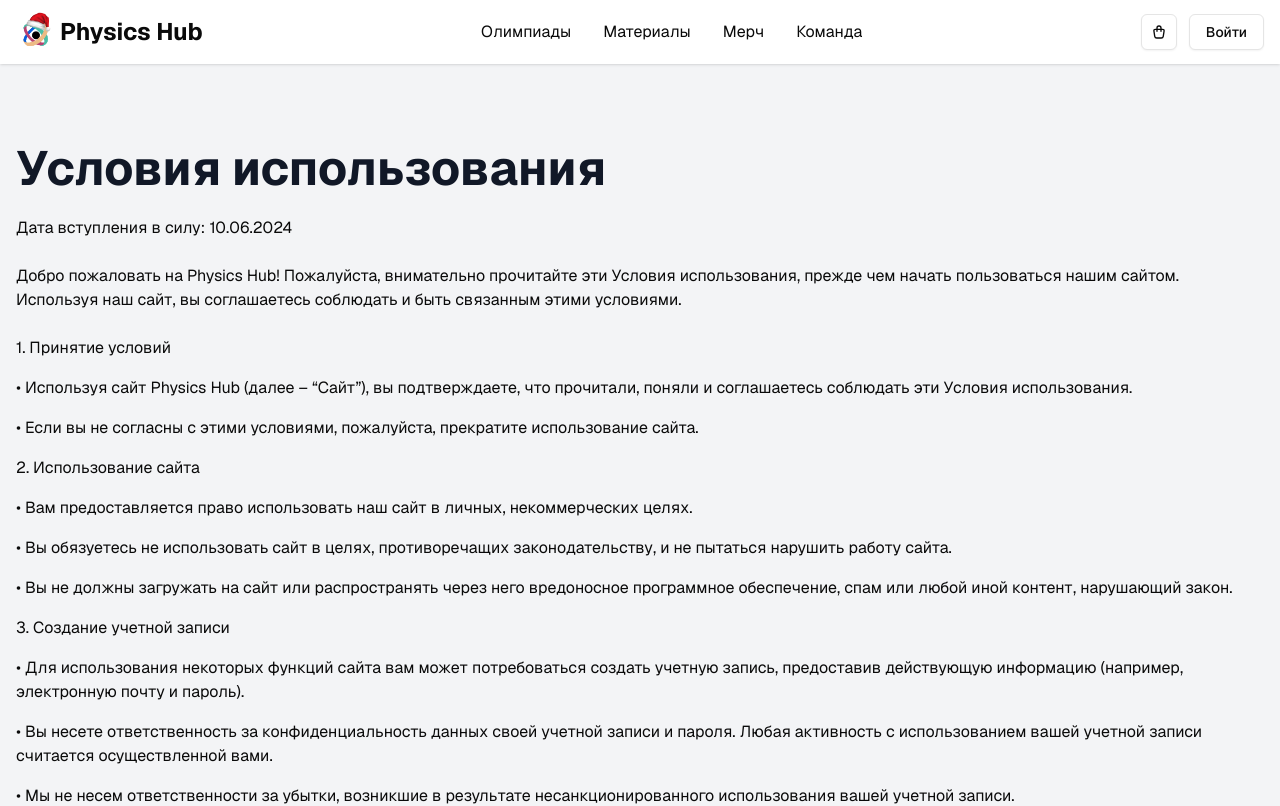
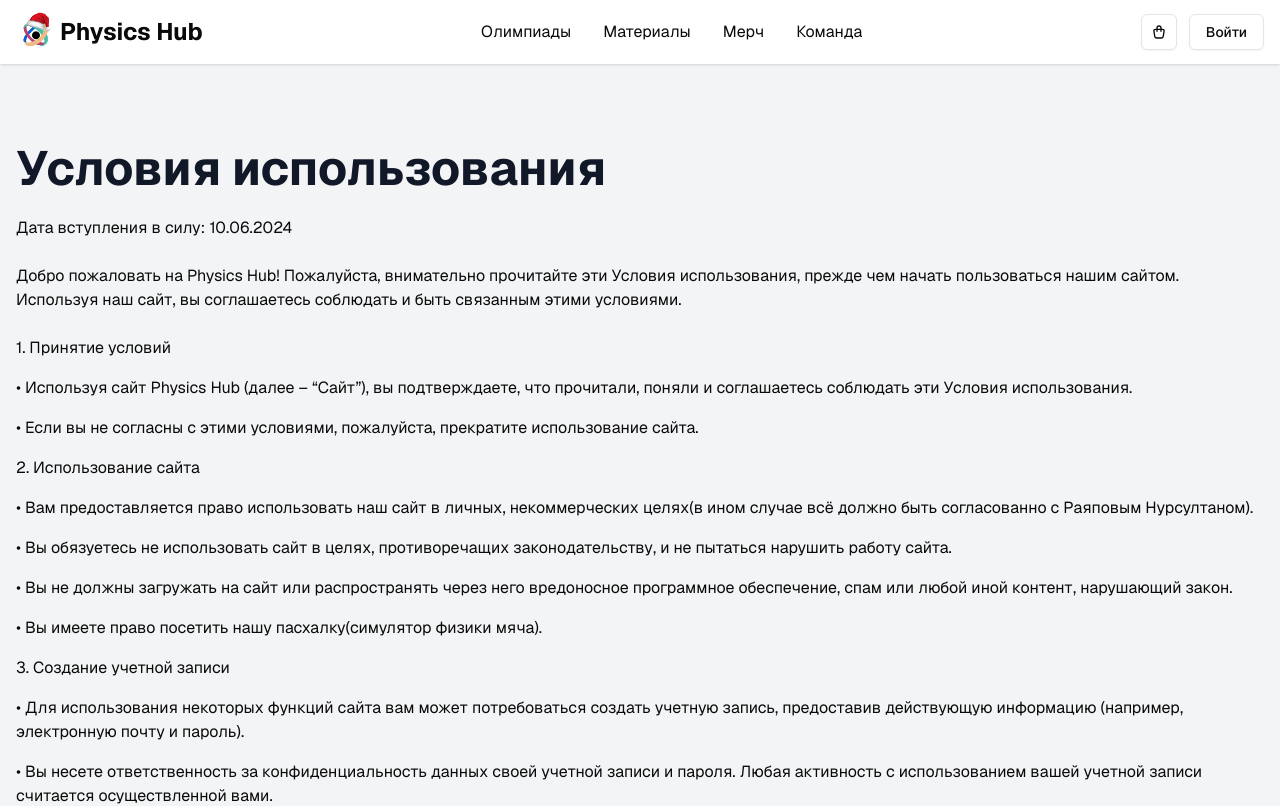
Before and after one commit to SabyrAlymbekov/PhysicsHub, a Next.js app: page /terms-of-service in a window 1280 px wide. Shown: the top 806 px of the page. Built offline with nearby package versions, Linux system fonts and the light colour scheme; no server answers.

Commit message:
Update page.tsx

```diff
--- a/app/(root)/terms-of-service/page.tsx
+++ b/app/(root)/terms-of-service/page.tsx
@@ -29,13 +29,17 @@ const TermsOfPolicy = () => {
 
                     <li>2. Использование сайта</li>
                     <ul className="flex flex-col gap-4">
-                        <li>• Вам предоставляется право использовать наш сайт в личных, некоммерческих целях.</li>
+                        <li>• Вам предоставляется право использовать наш сайт в личных, некоммерческих целях(в ином случае всё должно быть согласованно с Раяповым Нурсултаном).</li>
                         <li>• Вы обязуетесь не использовать сайт в целях, противоречащих законодательству, и не пытаться
                             нарушить работу сайта.
                         </li>
                         <li>• Вы не должны загружать на сайт или распространять через него вредоносное программное
                             обеспечение, спам или любой иной контент, нарушающий закон.
                         </li>
+                        <li>• Вы имеете право посетить нашу {" "}
+                            <a href="https://game.physics-hub.com/" target="_blank" rel="noopener noreferrer">
+                        пасхалку(симулятор физики мяча)
+                        </a>. </li>
                     </ul>
 
                     <li>3. Создание учетной записи</li>
```
